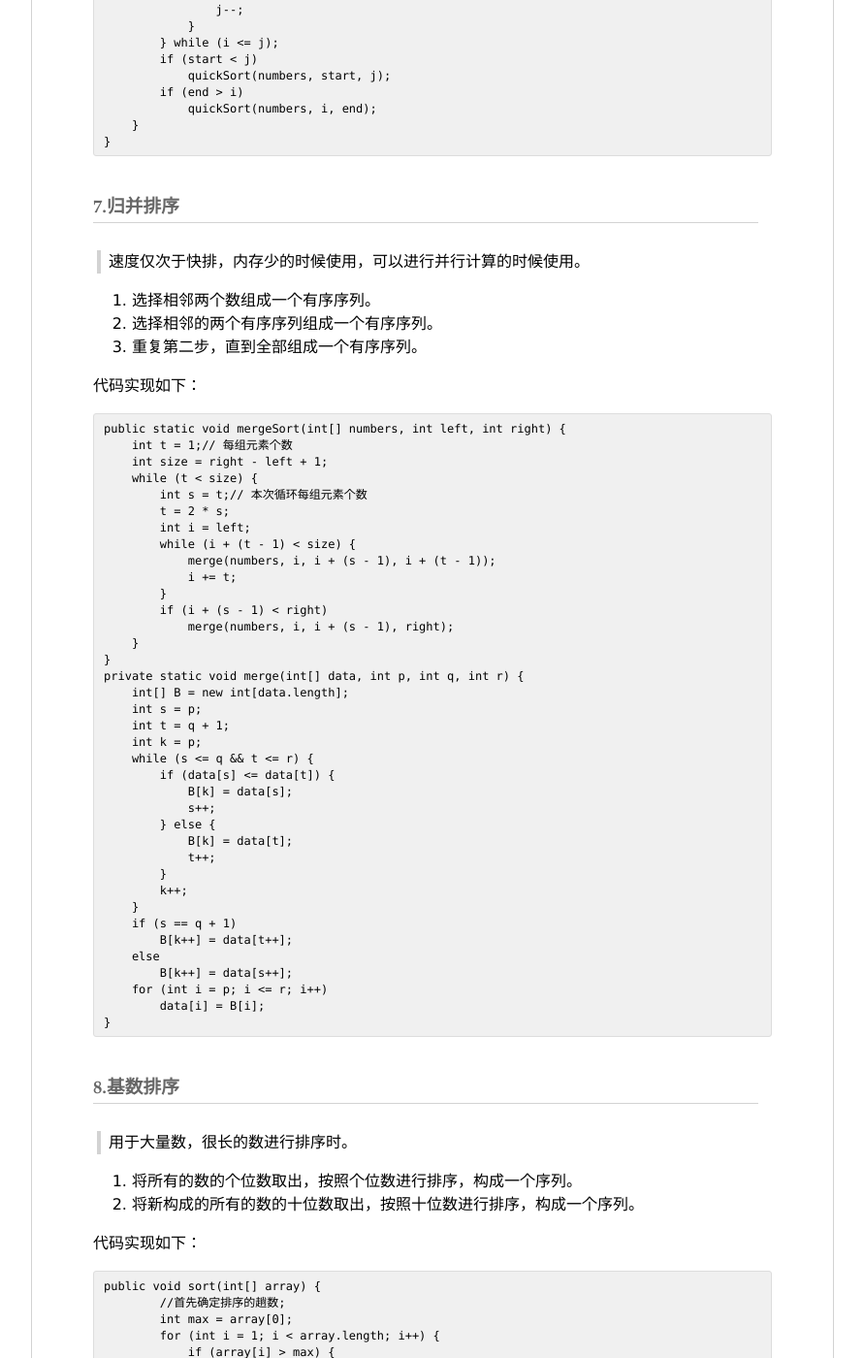
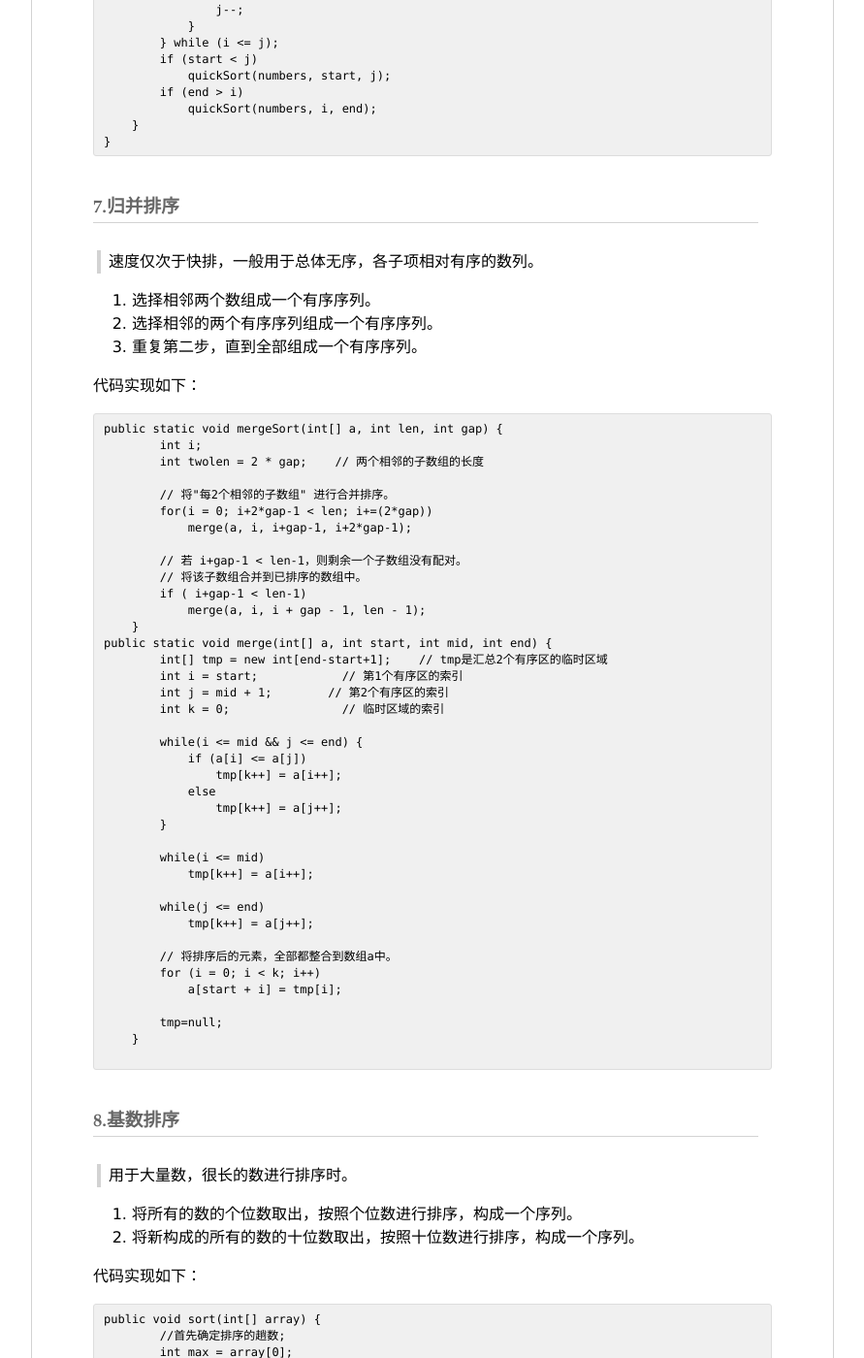
Before and after one commit to hustWang/hustWang.github.io, a Jekyll site: the page built from _posts/2018-06-06-排序算法Java实现.md, in a window 1280 px wide and 1400 px high, scrolled down 4468 px. Shown: the whole window at 97% size, without its empty margins (194-1085 px from the left). Built offline with Jekyll 4.4.1, drawn with Linux system fonts in a browser that asks for light colours; comment, search, counter and statistics services are not loaded.

Commit message:
Update 2018-06-06-排序算法Java实现.md

````diff
--- a/_posts/2018-06-06-排序算法Java实现.md
+++ b/_posts/2018-06-06-排序算法Java实现.md
@@ -245,7 +245,7 @@ public static void quickSort(int[] numbers, int start, int end) {
 
 ### 7.归并排序
 
-> 速度仅次于快排，内存少的时候使用，可以进行并行计算的时候使用。
+> 速度仅次于快排，一般用于总体无序，各子项相对有序的数列。
 
 1. 选择相邻两个数组成一个有序序列。
 2. 选择相邻的两个有序序列组成一个有序序列。
@@ -254,43 +254,45 @@ public static void quickSort(int[] numbers, int start, int end) {
 代码实现如下：
 
 ```
-public static void mergeSort(int[] numbers, int left, int right) {
-    int t = 1;// 每组元素个数
-    int size = right - left + 1;
-    while (t < size) {
-        int s = t;// 本次循环每组元素个数
-        t = 2 * s;
-        int i = left;
-        while (i + (t - 1) < size) {
-            merge(numbers, i, i + (s - 1), i + (t - 1));
-            i += t;
+public static void mergeSort(int[] a, int len, int gap) {
+        int i;
+        int twolen = 2 * gap;    // 两个相邻的子数组的长度
+
+        // 将"每2个相邻的子数组" 进行合并排序。
+        for(i = 0; i+2*gap-1 < len; i+=(2*gap))
+            merge(a, i, i+gap-1, i+2*gap-1);
+
+        // 若 i+gap-1 < len-1，则剩余一个子数组没有配对。
+        // 将该子数组合并到已排序的数组中。
+        if ( i+gap-1 < len-1)
+            merge(a, i, i + gap - 1, len - 1);
+    }
+public static void merge(int[] a, int start, int mid, int end) {
+        int[] tmp = new int[end-start+1];    // tmp是汇总2个有序区的临时区域
+        int i = start;            // 第1个有序区的索引
+        int j = mid + 1;        // 第2个有序区的索引
+        int k = 0;                // 临时区域的索引
+
+        while(i <= mid && j <= end) {
+            if (a[i] <= a[j])
+                tmp[k++] = a[i++];
+            else
+                tmp[k++] = a[j++];
         }
-        if (i + (s - 1) < right)
-            merge(numbers, i, i + (s - 1), right);
+
+        while(i <= mid)
+            tmp[k++] = a[i++];
+
+        while(j <= end)
+            tmp[k++] = a[j++];
+
+        // 将排序后的元素，全部都整合到数组a中。
+        for (i = 0; i < k; i++)
+            a[start + i] = tmp[i];
+
+        tmp=null;
     }
-}
-private static void merge(int[] data, int p, int q, int r) {
-    int[] B = new int[data.length];
-    int s = p;
-    int t = q + 1;
-    int k = p;
-    while (s <= q && t <= r) {
-        if (data[s] <= data[t]) {
-            B[k] = data[s];
-            s++;
-        } else {
-            B[k] = data[t];
-            t++;
-        }
-        k++;
-    }
-    if (s == q + 1)
-        B[k++] = data[t++];
-    else
-        B[k++] = data[s++];
-    for (int i = p; i <= r; i++)
-        data[i] = B[i];
-}
+
 ```
 
 ### 8.基数排序
````
